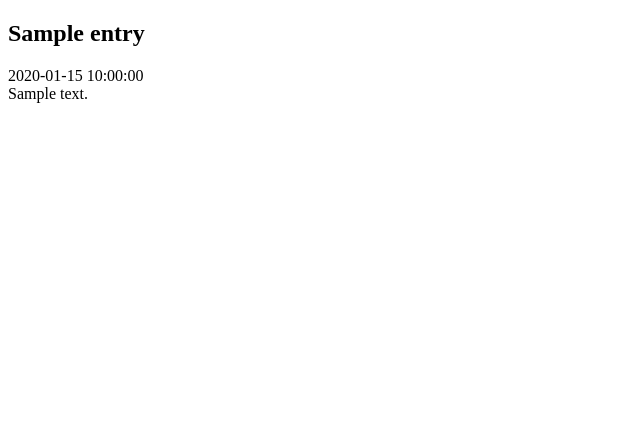
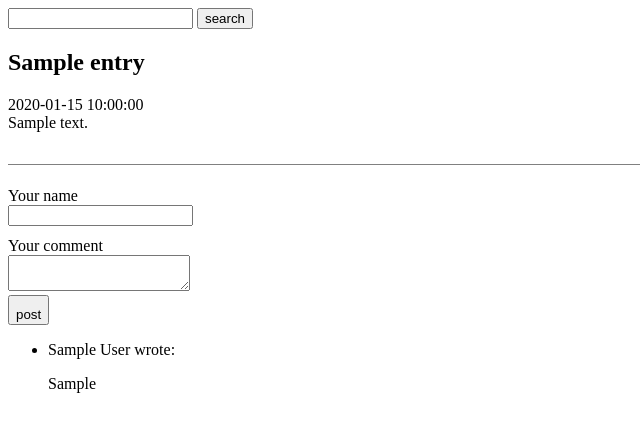
Before and after one commit to pdsanchez/PHP_learning, a PHP site: page /index.php?page=blog&id=1 in a window 1280 px wide. Shown: the top 432 px of the page, without its empty margins (0-640 px from the left). Run offline with PHP 8.4, Linux system fonts and the light colour scheme; tables that the repository leaves empty or names only in its code hold one stand-in row (values such as "Sample post").

Commit message:
blog step4

```diff
--- a/blog/controller/blog.php
+++ b/blog/controller/blog.php
@@ -8,6 +8,8 @@
     $entryData = $entryTable->getEntry($entryId);
 
     $blogOut = include_once("view/entry-html.php");
+
+    $blogOut .= include_once("controller/comments.php");
   }
   else {
     $entries = $entryTable->getAllEntries();
--- /dev/null
+++ b/blog/controller/comments.php
@@ -0,0 +1,19 @@
+<?php
+include_once("model/CommentTable.class.php");
+$commentTable = new CommentTable($db);
+
+$newCommentSubmitted = isset($_POST["new-comment"]);
+if ($newCommentSubmitted) {
+  $whichEntry = $_POST["entry-id"];
+  $user = $_POST["user-name"];
+  $comment = $_POST["new-comment"];
+  $commentTable->saveComment($whichEntry, $user, $comment);
+}
+
+$comments = include_once("view/comment-form-html.php");
+
+$allComments = $commentTable->getAllById($entryId);
+$comments .= include_once("view/comment-html.php");
+
+return $comments;
+?>
--- a/blog/css/blog.css
+++ b/blog/css/blog.css
@@ -21,3 +21,15 @@ form#editor textarea, form#editor input[type="text"] {
 form#editor textarea {
   height: 10em;
 }
+
+form#comment-form {
+  margin-top: 2em;
+  padding-top: 0.7em;
+  border-top: 1px solid grey;
+}
+
+form#comment-form label,
+form#comment-form input[type="submit"] {
+  padding-top: 0.7em;
+  display:block;
+}
--- a/blog/index.php
+++ b/blog/index.php
@@ -14,7 +14,16 @@ $dbpwd = "";
 $db = new PDO($dbinfo, $dbuser, $dbpwd);
 $db->setAttribute(PDO::ATTR_ERRMODE, PDO::ERRMODE_EXCEPTION);
 
-$pagedata->content .= include_once("controller/blog.php");
+$pageRequested = isset($_GET["page"]);
+$controller = "blog";
+if ($pageRequested) {
+  if($_GET["page"] === "search") {
+    $controller = "search";
+  }
+}
+
+$pagedata->content .= include_once("view/search-form-html.php");
+$pagedata->content .= include_once("controller/$controller.php");
 
 $page = include_once("view/page.php");
 echo $page;
--- a/blog/model/BlogEntryTable.class.php
+++ b/blog/model/BlogEntryTable.class.php
@@ -1,11 +1,7 @@
 <?php
-  class BlogEntryTable {
-    private $db;
+include_once("model/Table.class.php");
 
-    public function __construct($db) {
-      $this->db = $db;
-    }
-
+class BlogEntryTable extends Table {
   public function saveEntry($title, $entry) {
     $sql = "insert into blog_entry(title, entry_text)
             values(?, ?)";
@@ -42,17 +38,10 @@
     return $stmt;
   }
 
-    private function makeStatement($sql, $data = NULL) {
-      $stmt = $this->db->prepare($sql);
-      try {
-        $stmt->execute($data);
-      }
-      catch(Exception $e) {
-        $msg = "<p>You tried to run this sql: $sql</p>
-                <p>Exception: $e</p>";
-        trigger_error($msg);
-      }
-      return $stmt;
+  public function searchEntry($searchTerm) {
+    $sql = "select entry_id, title from blog_entry where title like ? or entry_text like ?";
+    $data = array("%$searchTerm%", "%$searchTerm%");
+    return $this->makeStatement($sql, $data);
   }
 }
 ?>
--- /dev/null
+++ b/blog/model/CommentTable.class.php
@@ -0,0 +1,17 @@
+<?php
+include_once("model/Table.class.php");
+
+class CommentTable extends Table {
+  public function saveComment($entryId, $author, $txt) {
+    $sql = "insert into comment (entry_id, author, txt) values (?, ?, ?)";
+    $data = array($entryId, $author, $txt);
+    return $this->makeStatement($sql, $data);
+  }
+
+  public function getAllById($id) {
+    $sql = "select author, txt, date from comment where entry_id=? order by comment_id desc";
+    $data = array($id);
+    return $this->makeStatement($sql, $data);
+  }
+}
+?>
--- /dev/null
+++ b/blog/model/Table.class.php
@@ -0,0 +1,22 @@
+<?php
+class Table {
+  protected $db;
+
+  public function __construct($db) {
+    $this->db = $db;
+  }
+
+  protected function makeStatement($sql, $data = null) {
+    $stmt = $this->db->prepare($sql);
+    try {
+      $stmt->execute($data);
+    }
+    catch (Exception $e) {
+      $msg = "<p>You tried to run this sql: $sql</p>
+              <p>Exception: $e</p>";
+      trigger_error($msg);
+    }
+    return $stmt;
+  }
+}
+?>
--- a/blog/view/admin/entries-html.php
+++ b/blog/view/admin/entries-html.php
@@ -1,6 +1,6 @@
 <?php
 if (isset($allEntries) === false) {
-  trigger_error("view/admin/entries-html.php needs $allEntries");
+  trigger_error('view/admin/entries-html.php needs $allEntries');
 }
 
 $entriesAsHTML = "<ul>";
--- /dev/null
+++ b/blog/view/comment-form-html.php
@@ -0,0 +1,16 @@
+<?php
+$idIsFound = isset($entryId);
+if ($idIsFound === false) {
+  trigger_error('view/comments-html.php needs an $entryId');
+}
+
+return "
+<form action='index.php?page=blog&amp;id=$entryId' method='post' id='comment-form'>
+  <input type='hidden' name='entry-id' value='$entryId'>
+  <label>Your name</label>
+  <input type='text' name='user-name'>
+  <label>Your comment</label>
+  <textarea name='new-comment'></textarea>
+  <input type='submit' value='post'>
+</form>";
+?>
--- /dev/null
+++ b/blog/view/comment-html.php
@@ -0,0 +1,15 @@
+<?php
+$commentsFound = isset($allComments);
+if ($commentsFound === false) {
+  trigger_error('view/comment-html.php needs $allComments');
+}
+
+$allCommentsHTML = "<ul id='comments'>";
+while ($commentData = $allComments->fetchObject()) {
+  $allCommentsHTML .= "<li>$commentData->author wrote:";
+  $allCommentsHTML .= "<p>$commentData->txt</p>";
+  $allCommentsHTML .= "</li>";
+}
+$allCommentsHTML .= "</ul>";
+return $allCommentsHTML;
+?>
--- a/blog/view/entry-html.php
+++ b/blog/view/entry-html.php
@@ -1,7 +1,7 @@
 <?php
   $entryDataFound = isset($entryData);
   if ($entryDataFound === false) {
-    trigger_error("view/entry-html.php needs $entryData object");
+    trigger_error('view/entry-html.php needs $entryData object');
   }
 
   return "<article>
--- a/blog/view/list-entries-html.php
+++ b/blog/view/list-entries-html.php
@@ -1,7 +1,7 @@
 <?php
 $entriesFound = isset($entries);
 if ($entriesFound === false) {
-  trigger_error("view/list-entries-html.php needs $entries");
+  trigger_error('view/list-entries-html.php needs $entries');
 }
 
 $entriesHTML = "<ul id='blog-entries'>";
--- /dev/null
+++ b/blog/view/search-form-html.php
@@ -0,0 +1,8 @@
+<?php
+return "<aside id='search-bar'>
+  <form method='post' action='index.php?page=search'>
+    <input type='search' name='search-term'>
+    <input type='submit' value='search'>
+  </form>
+</aside>";
+?>
```
Also changed, not shown: blog/controller/search.php (added, +13 -0 lines), blog/view/search-results-html.php (added, +19 -0 lines). Lines whose indentation alone changed are shown as unchanged.
